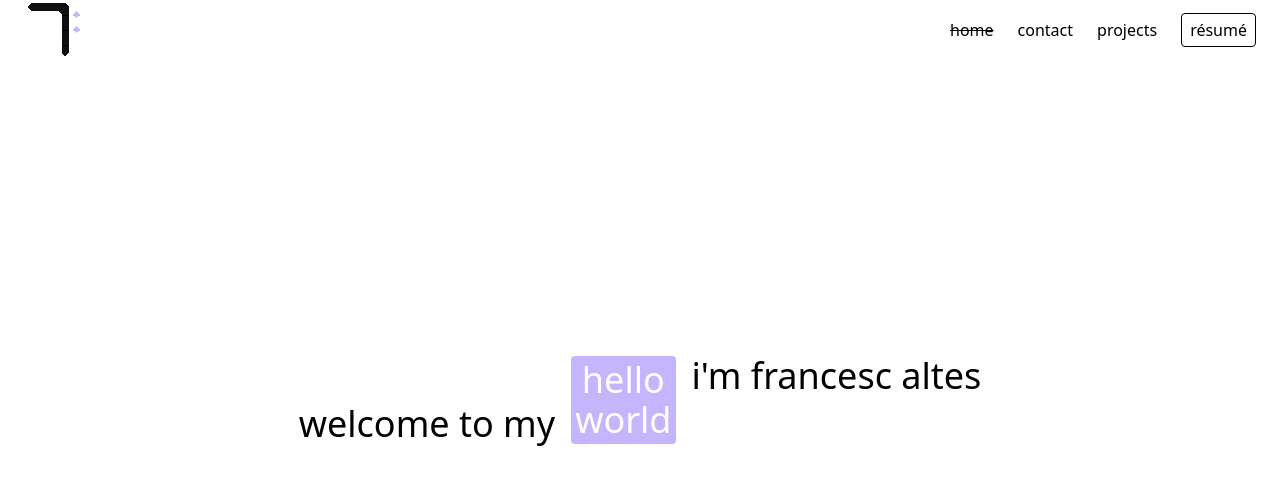
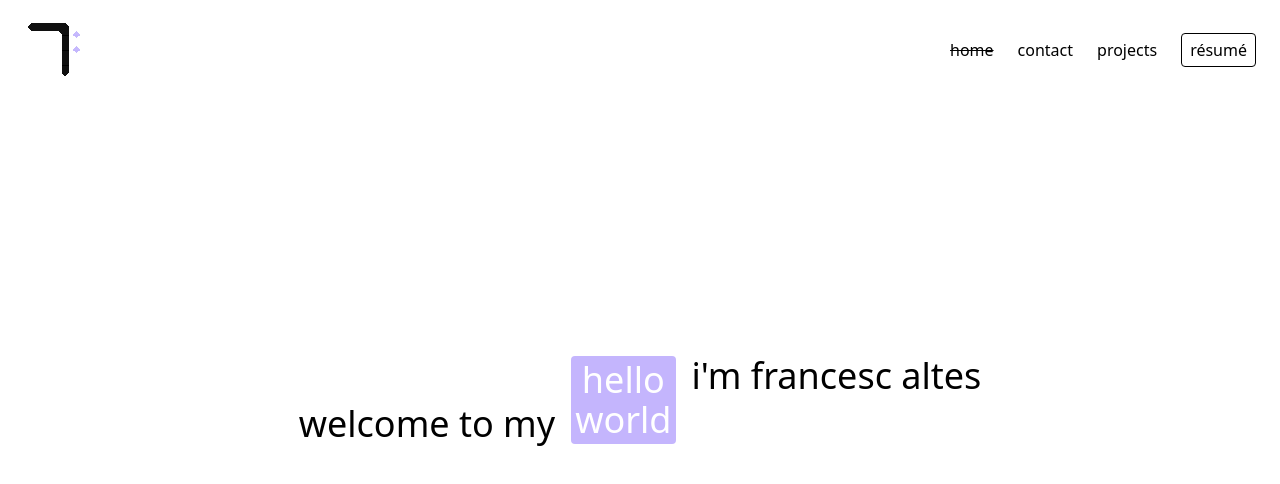
Before and after one commit to suki60/portfolio, a Next.js app: page / in a window 1280 px wide. Shown: the top 484 px of the page. Built offline with nearby package versions, Linux system fonts and the light colour scheme.

Commit message:
update navbar height

```diff
--- a/src/styles/globals.css
+++ b/src/styles/globals.css
@@ -3,5 +3,5 @@
 @tailwind utilities;
 
 :root {
-  --navbar-height: 60px;
+  --navbar-height: 100px;
 }
```
